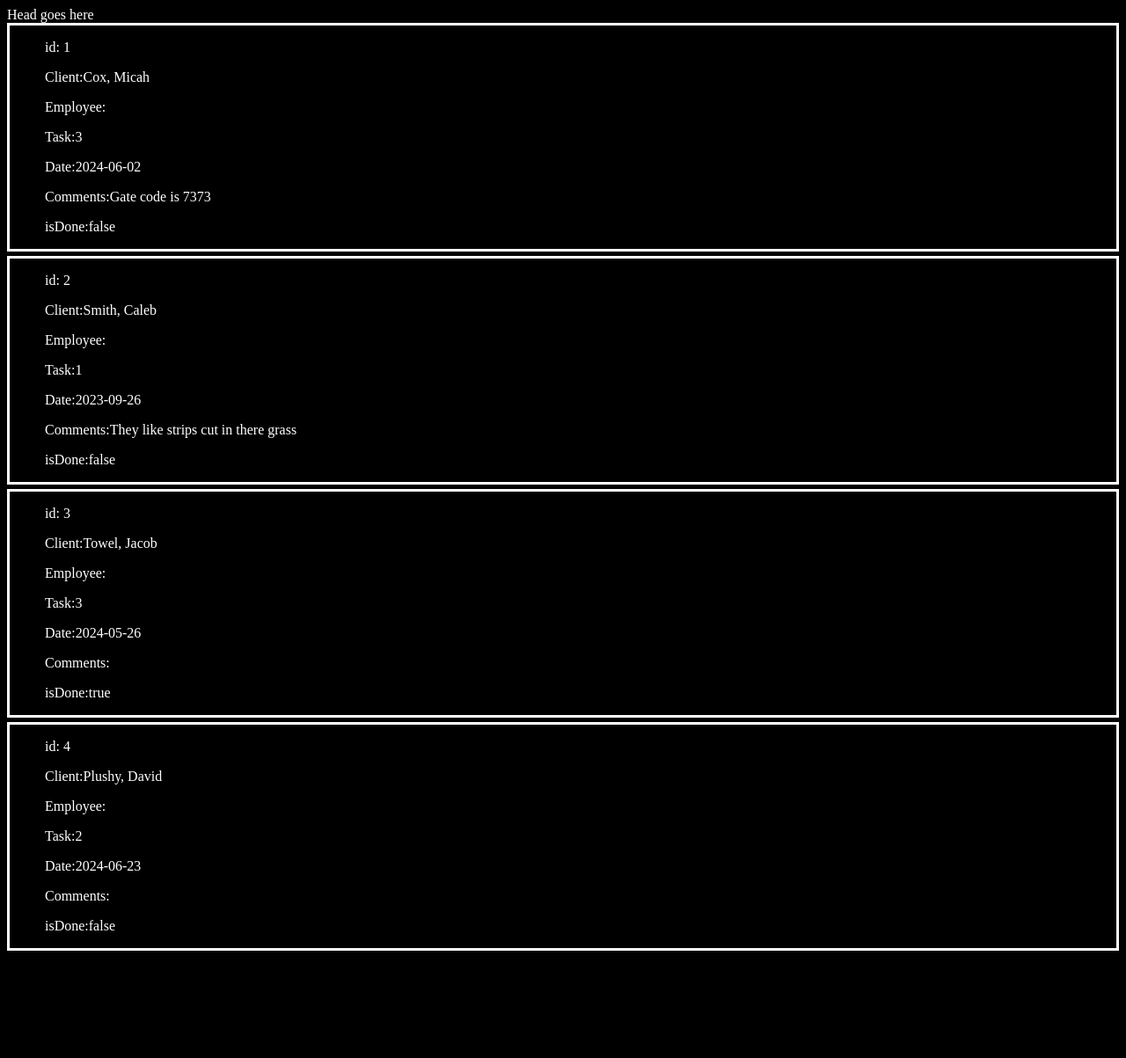
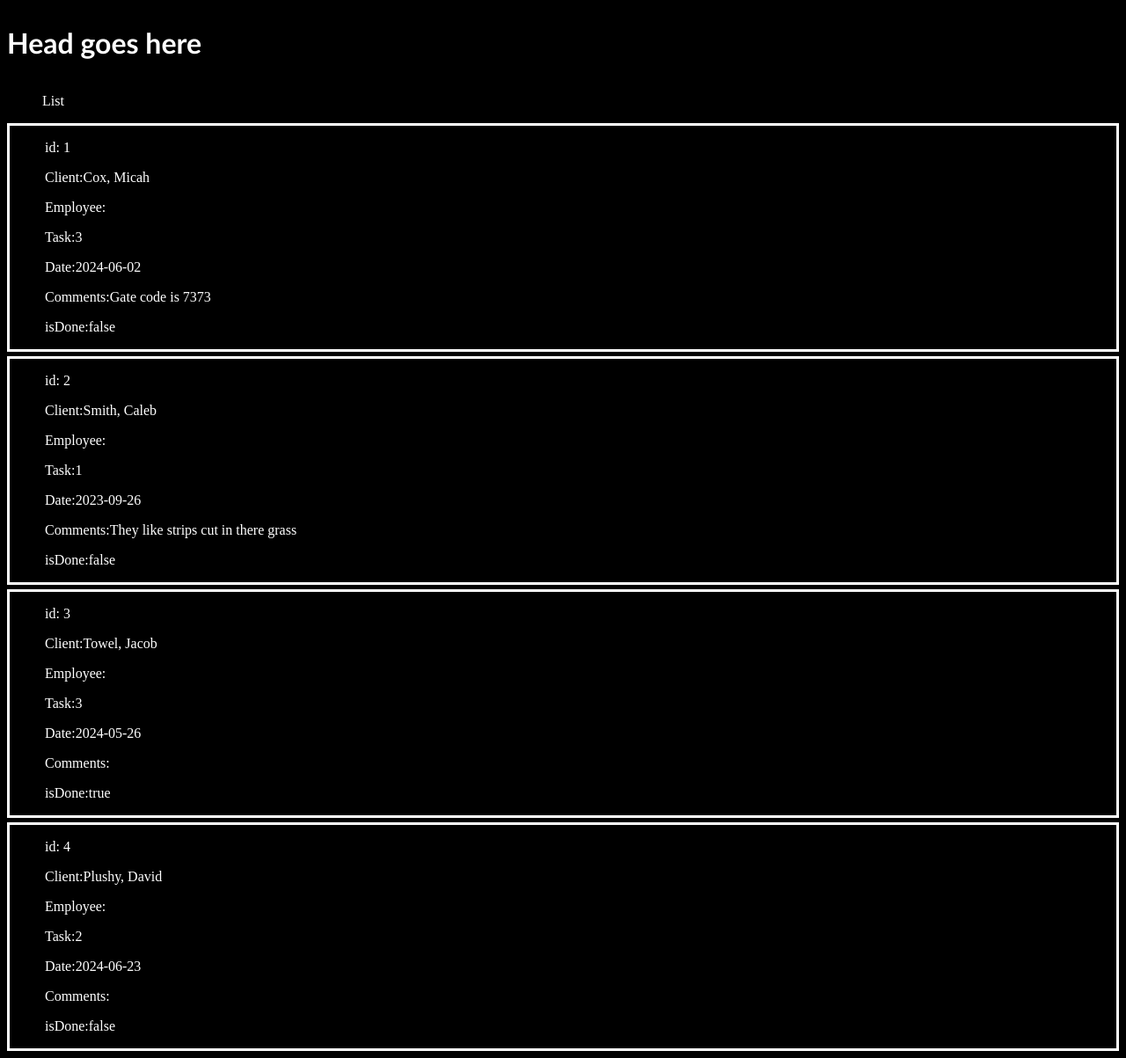
Before and after one commit to thomassmith0526/Project2, a Node server app: page / in a window 1280 px wide. Shown: the whole page at 88% size. Before the commit the page ends 1081 px from the top, so only its background shows below. Run offline with Node 20, Linux system fonts and the light colour scheme; data comes from the database, SQL or seed files in the repository; some libraries are stand-ins or nearby versions.

Commit message:
commiting styling for pull requrest

```diff
--- a/public/css/style.css
+++ b/public/css/style.css
@@ -2,3 +2,20 @@
     background-color: black;
     color: white;
 }
+
+header {
+    display: flex;
+    justify-content: space-between;
+
+    font-family: 'Trebuchet MS', 'Lucida Sans Unicode', 'Lucida Grande', 'Lucida Sans', Arial, sans-serif;
+    background-color: black;
+    color: #ffffff;
+}
+
+#nav-bar {
+    display: flex;
+}
+
+#nav-bar ul {
+    width: 20%;
+}
--- a/views/layouts/main.handlebars
+++ b/views/layouts/main.handlebars
@@ -9,14 +9,24 @@
   <script src="https://cdn.jsdelivr.net/npm/add-to-calendar-button@2" async defer></script>
 
 </head>
-<main>
 <body>
 
-<header> Head goes here</header>
+<header>
+<h1>Head goes here</h1>
+</header>
 
-{{{body}}}
-
+<main>
+<nav id="nav-bar">
+  <section>
+    <ul>
+     List
+    </ul>
+  </section>
+</nav>
+<section>
+  {{{body}}}
+</section>
+</main>
 </body>
-</main>
  <script src="/js/calenderApi.js"></script>
 </html>
```
